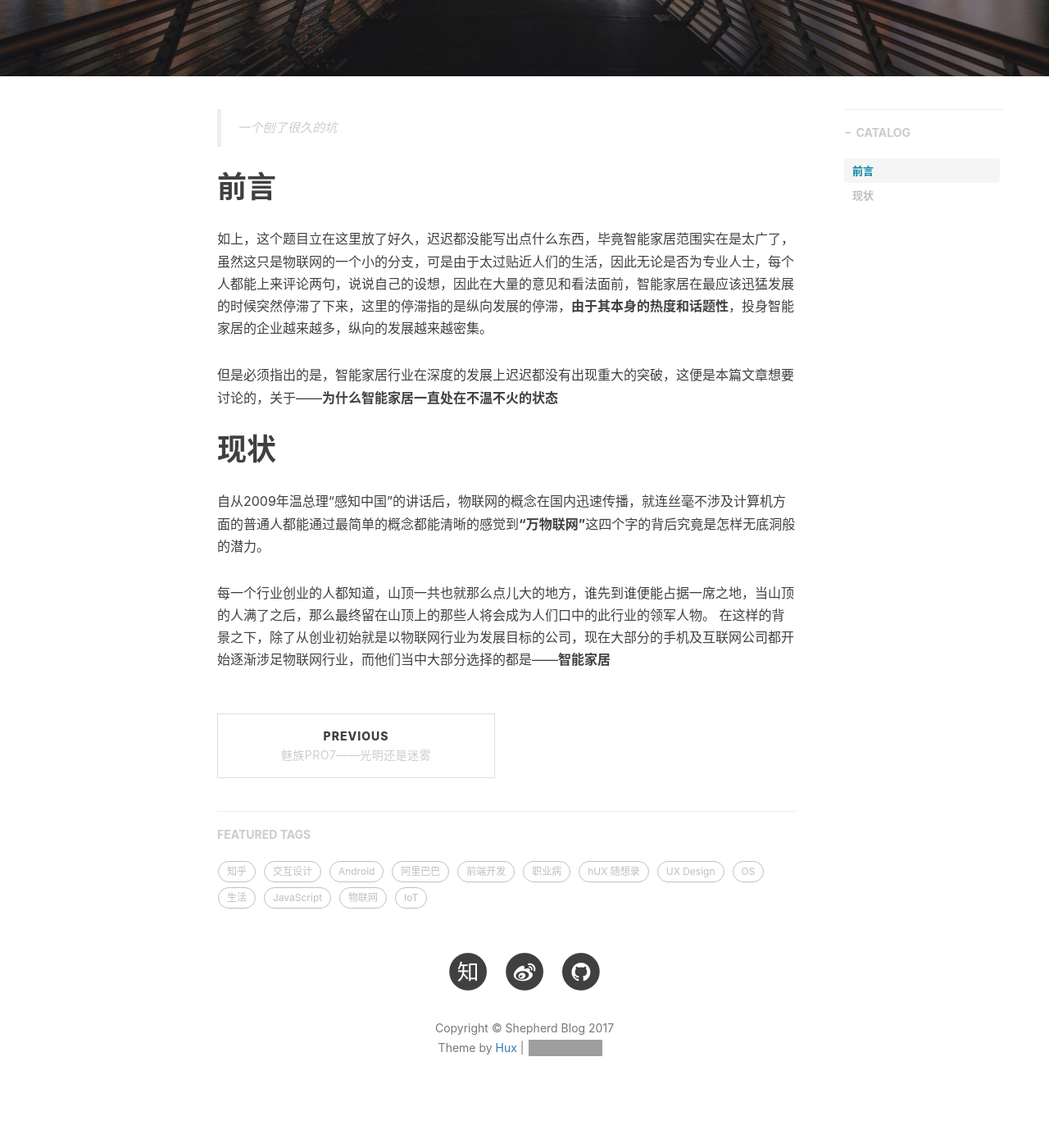
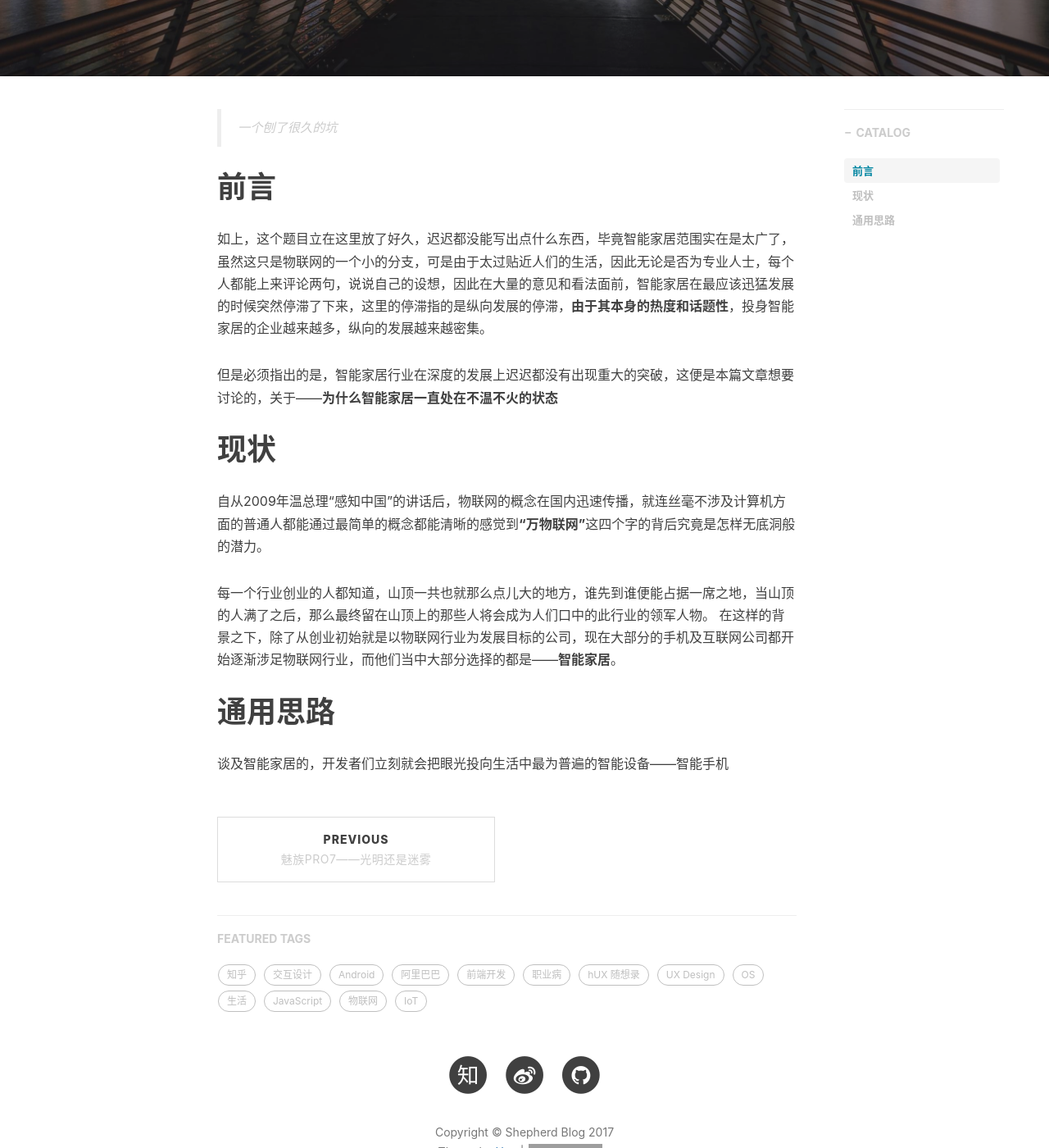
Before and after one commit to distan/distan.github.io, a Jekyll site: the page built from _posts/2017-08-18-Smart Home-2017.markdown, in a window 1280 px wide and 1400 px high, scrolled down 424 px. Shown: the whole window at 82% size. Built offline with Jekyll 4.4.1, drawn with Linux system fonts in a browser that asks for light colours; nearby versions of some CDN libraries; comment, search, counter and statistics services are not loaded; grey boxes are pictures that could not be loaded.

Commit message:
distan.github.io

```diff
--- a/_posts/2017-08-18-Smart Home-2017.markdown
+++ b/_posts/2017-08-18-Smart Home-2017.markdown
@@ -24,4 +24,8 @@ tags:
    自从2009年温总理“感知中国”的讲话后，物联网的概念在国内迅速传播，就连丝毫不涉及计算机方面的普通人都能通过最简单的概念都能清晰的感觉到**“万物联网”**这四个字的背后究竟是怎样无底洞般的潜力。
 
    每一个行业创业的人都知道，山顶一共也就那么点儿大的地方，谁先到谁便能占据一席之地，当山顶的人满了之后，那么最终留在山顶上的那些人将会成为人们口中的此行业的领军人物。
-   在这样的背景之下，除了从创业初始就是以物联网行业为发展目标的公司，现在大部分的手机及互联网公司都开始逐渐涉足物联网行业，而他们当中大部分选择的都是——**智能家居**
+   在这样的背景之下，除了从创业初始就是以物联网行业为发展目标的公司，现在大部分的手机及互联网公司都开始逐渐涉足物联网行业，而他们当中大部分选择的都是——**智能家居**。
+
+
+# 通用思路
+   谈及智能家居的，开发者们立刻就会把眼光投向生活中最为普遍的智能设备——智能手机
```
